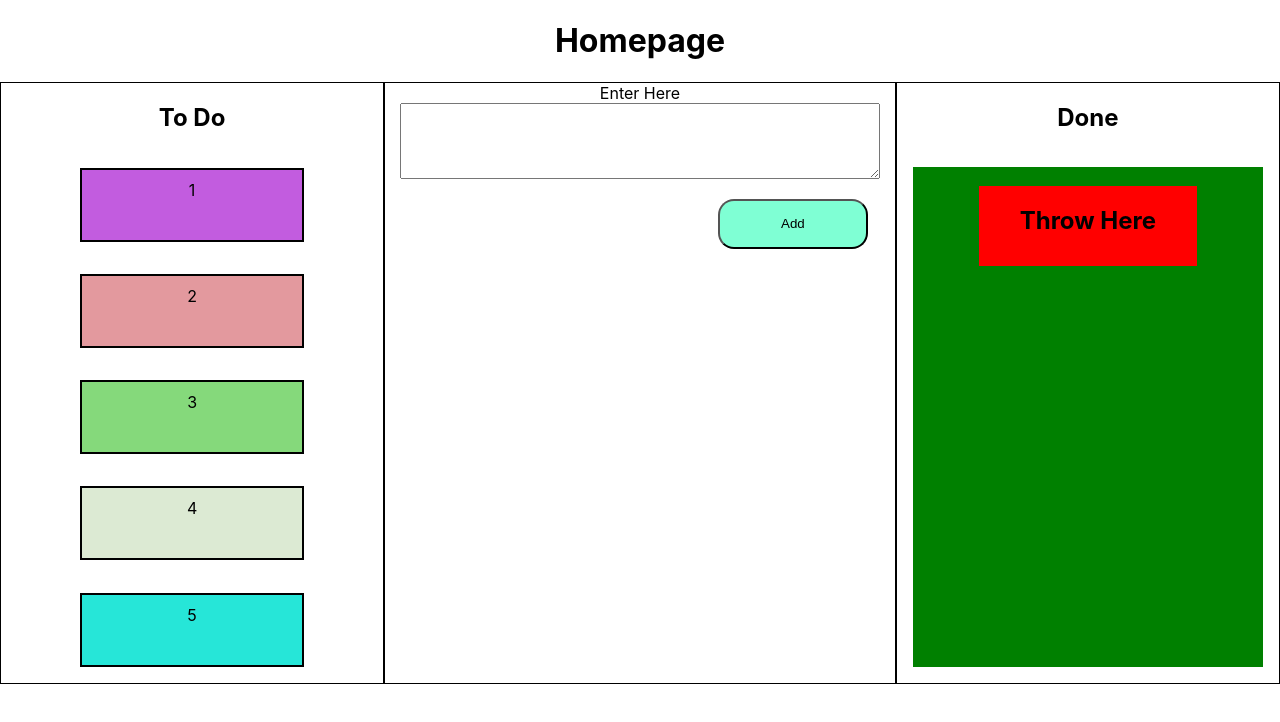
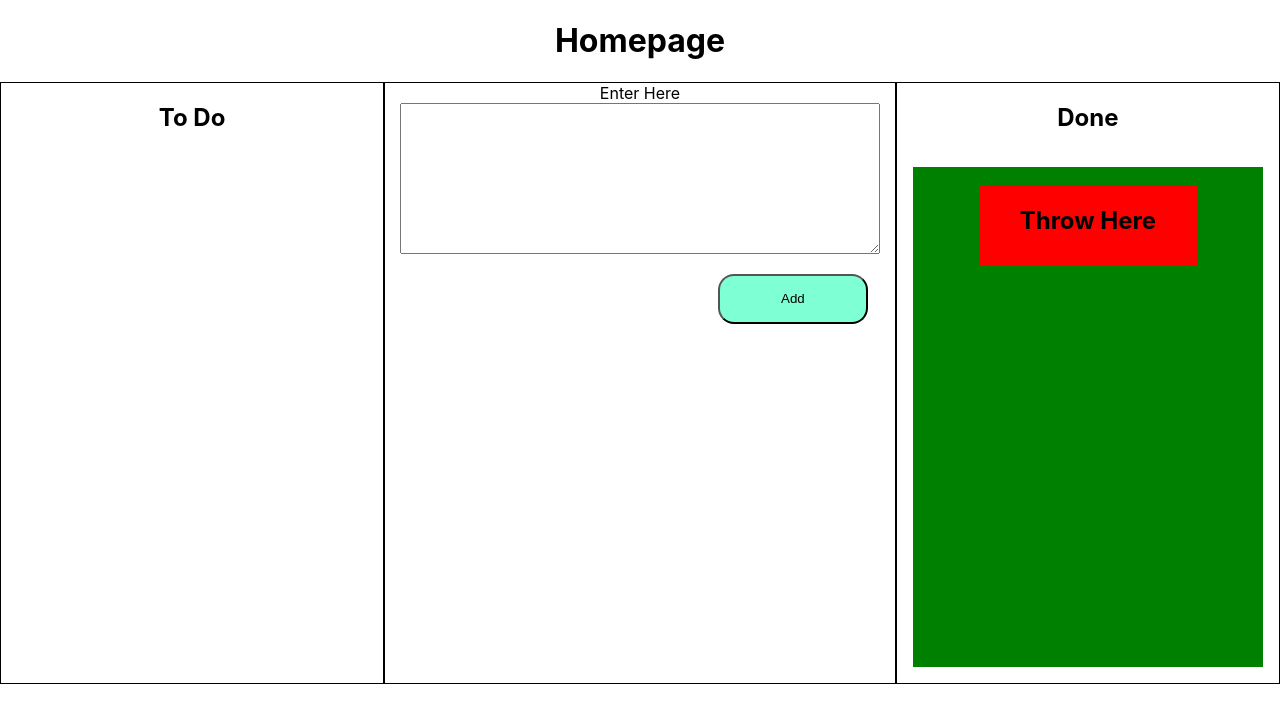
Before and after one commit to rohantor/todo, a React (Create React App) app: page / in a window 1280 px wide. Shown: the top 722 px of the page. Built offline with nearby package versions, Linux system fonts and the light colour scheme.

Commit message:
Added Removing of elements on moving it to the done. Added tooltip display text if text is having more than 20 characters

```diff
--- a/src/Data/elementdata.ts
+++ b/src/Data/elementdata.ts
@@ -1,4 +1,4 @@
-export const ElementData = [1,2,3,4,5]
+export const ElementData = [1,2]
 export const ElementObjs = [
       {
          text: 'hfbgbfgb',
--- a/src/components/Element.module.css
+++ b/src/components/Element.module.css
@@ -7,3 +7,20 @@
   margin: auto ;
   border: '1px solid ';
 }
+.tooltip {
+    position: relative;
+    visibility: hidden;
+    text-overflow:ellipsis;
+  overflow:hidden;
+  word-wrap:break-word;
+    right: -18rem;
+    top: -3rem;
+    height: 143px;
+    width: 384px;
+    background-color: #3d393966;
+}
+.container:hover .tooltip{
+
+  visibility: visible;
+
+}
--- a/src/components/Element.tsx
+++ b/src/components/Element.tsx
@@ -1,11 +1,12 @@
 import { DragEvent } from 'react'
 import style from './Element.module.css'
+
 
 export default function Element({
                         ele,
                         index,
                       }: {
-                        ele: number
+                        ele: string
                         index: number
                       })
 {
@@ -25,13 +26,17 @@ export default function Element({
     return randomColor;
   }
   return (
+    <>
       <div
         className={style.container}
         draggable={true}
         onDragStart={handleDragStart}
-      style={{backgroundColor:`#${Random()}`}}
+        style={{ backgroundColor: `#${Random()}` }}
       >
-      {ele}
+        {ele.length > 20 ? ele.slice(0, 20) : ele}
+        {ele.length > 20 ? (<p className={style.tooltip}>{ele}</p>) : ele}
+
       </div>
+    </>
   )
 }
--- a/src/components/Input.module.css
+++ b/src/components/Input.module.css
@@ -1,9 +1,10 @@
-.textarea{
+.textareaInput{
     font-size: 25px;
-    height: 70px;
+    min-height: 70px;
     max-height:300px;
-    width: 37vw;
+
     min-width:37vw;
+    max-width:37vw;
 }
 .buttonSubmit{
  position: relative;
--- a/src/components/Input.tsx
+++ b/src/components/Input.tsx
@@ -1,16 +1,35 @@
-import React from 'react'
+import React, { useState, Dispatch, SetStateAction, ChangeEvent } from 'react'
 import style from './Input.module.css'
-export default function Input() {
+interface propsInterface {
+  setToDoElements: Dispatch<SetStateAction<string[]>>
+}
+export default function Input(props: propsInterface) {
+  const [textAreaInput, setTextAreaInput] = useState('')
+  const handleChange = (event: ChangeEvent<HTMLTextAreaElement>) => {
+    setTextAreaInput(event.target.value)
+  }
+
+  const Add = () => {
+    if(textAreaInput!==''){
+
+      props.setToDoElements((prv) => [...prv, textAreaInput])
+      setTextAreaInput('')
+    }
+  }
   return (
     <div>
       <textarea
         name=''
+        value={textAreaInput}
         id=''
         cols={60}
         rows={5}
-        className={style.textarea}
+        className={style.textareaInput}
+        onChange={handleChange}
       ></textarea>
-      <button className={style.buttonSubmit}>Add</button>
+      <button className={style.buttonSubmit} onClick={Add}>
+        Add
+      </button>
     </div>
   )
 }
--- a/src/pages/Homepage.tsx
+++ b/src/pages/Homepage.tsx
@@ -5,12 +5,9 @@ import style from './Homepage.module.css'
 import { nanoid } from 'nanoid'
 import Input from '../components/Input'
 export default function Homepage() {
-  const [ToDoelements, setToDoelements] = useState(ElementData)
-  const [DoneElements, setDoneElements] = useState<Array<number>>([])
-  const [seletedElement, setSelectedElement] = useState(null)
-  // const handleDragStart = (event: React.DragEvent<HTMLDivElement>) => {
-  //   event.dataTransfer.setData('text', event.currentTarget.id)
-  // }
+  const [ToDoelements, setToDoElements] = useState<Array<string>>([])
+  const [DoneElements, setDoneElements] = useState<Array<string>>([])
+
   const enableDropping = (event: React.DragEvent<HTMLDivElement>) => {
     event.preventDefault()
   }
@@ -19,10 +16,14 @@ export default function Homepage() {
     const index = event.dataTransfer.getData('index')
     const rgb = event.dataTransfer.getData('color')
     let temp = DoneElements
+
     if (temp.length === 5) {
       temp.splice(4, 1)
     }
     setDoneElements([ToDoelements[parseInt(index)], ...temp])
+
+    setToDoElements((prv) => prv.filter((_, i) => i !== parseInt(index)))
+
     console.log(index)
     console.log(rgb)
   }
@@ -50,7 +51,7 @@ export default function Homepage() {
         / */}
         <div className={style.InputContainer}>
           Enter Here
-          <Input></Input>
+          <Input setToDoElements={setToDoElements} />
         </div>
         {/* //
 
```
Lines whose indentation alone changed are shown as unchanged.
